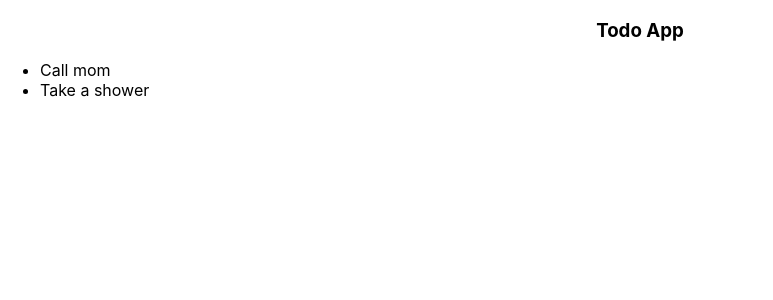
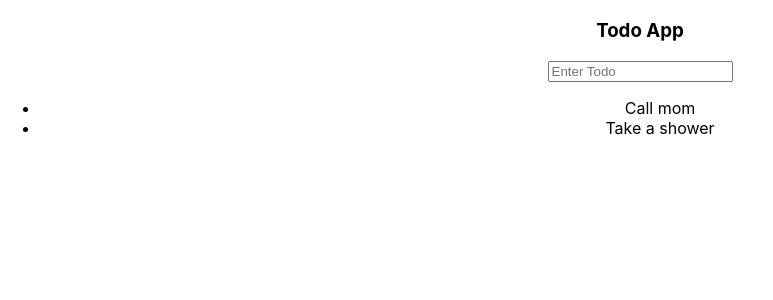
Before and after one commit to jaimevepe/jaimevepe, a React (Create React App) app in the folder React-projects/todo-redux-react/: page / in a window 1280 px wide. Shown: the top 300 px of the page, without its empty margins (0-773 px from the left). Built offline with nearby package versions, Linux system fonts and the light colour scheme.

Commit message:
Added TodoApp TodoList and EnterTodo comnponents

```diff
--- a/React-projects/todo-redux-react/src/App.js
+++ b/React-projects/todo-redux-react/src/App.js
@@ -1,5 +1,6 @@
 import React, { Component } from 'react'
 import './App.css';
+import TodoApp from './components/TodoApp';
 
 class App extends Component {
   //runs once in the beggining and sets things up
@@ -14,26 +15,36 @@ class App extends Component {
         id: 2,
         text: "Take a shower",
         isComplete: false
-      }]
-    }
+      }],
+      newTodo: ""
+    };
   }
+  handleSubmit = event => {
+    event.preventDefault()
+    if(!this.state.newTodo.trim()) return false; //make sure there is a todo or no todo or a bunch of spaces
+
+    let newTodos = [
+      ...this.state.todos,
+      {
+        id: Date.now(),
+        text: this.state.newTodo,
+        isComplete: false
+      }
+    ]
+
+    this.setState({todos: newTodos})
+  }
+
+  handleChange = event => {
+    this.setState({[event.target.name]: event.target.value})
+  }
+
   // runs everytime state or props change
   render() {
     return (
-      <div>
-        <h3 className="App">Todo App</h3>
-        <ul>
-          {
-            this.state.todos.map((todo) => {
-              return (
-                <li key={todo.id}>
-                  {todo.text}
-                </li>
-              )
-            })
-          }
-        </ul>
-      </div>
+      <TodoApp
+        todos={this.state.todos}
+        handleChange={this.handleChange} />
     )
   }
 }
--- /dev/null
+++ b/React-projects/todo-redux-react/src/components/EnterTodo.js
@@ -0,0 +1,23 @@
+import React, { Component } from 'react'
+import '../App.css'
+
+class EnterTodo extends Component {
+    handleChange = event => {
+        this.props.handleChange(event) // from App.js handllechange
+    }
+    render() {
+        return (
+            <div className="App">
+                <form onsubmit={this.props.handleSubmit}>
+                    <input
+                        type="text"
+                        name="newTodo"
+                        placeholder="Enter Todo"
+                        onChange={this.handleChange} />
+                </form>
+            </div>
+        )
+    }
+}
+
+export default EnterTodo;
--- /dev/null
+++ b/React-projects/todo-redux-react/src/components/TodoApp.js
@@ -0,0 +1,21 @@
+import React, { Component } from 'react'
+import TodoList from './TodoList';
+import '../App.css'
+import EnterTodo from './EnterTodo';
+
+class TodoApp extends Component {
+    render() {
+        return (
+            <div className="App">
+               <h3>Todo App</h3>
+               <EnterTodo
+                handleSubmit={this.props.handleSubmit}
+                handleChange={this.props.handleChange} />
+               <TodoList todos={this.props.todos}/>
+
+            </div>
+        )
+    }
+}
+
+export default TodoApp;
--- /dev/null
+++ b/React-projects/todo-redux-react/src/components/TodoList.js
@@ -0,0 +1,24 @@
+import React from 'react';
+import '../App.css';
+class TodoList extends React.Component {
+    //runs once in the beggining and sets things up
+
+    render() {
+      return (
+        <div>
+          <ul>
+            {
+              this.props.todos.map((todo) => {
+                return (
+                  <li key={todo.id}>
+                    {todo.text}
+                  </li>
+                )
+              })
+            }
+          </ul>
+        </div>
+      )
+    }
+  }
+  export default TodoList;
```
